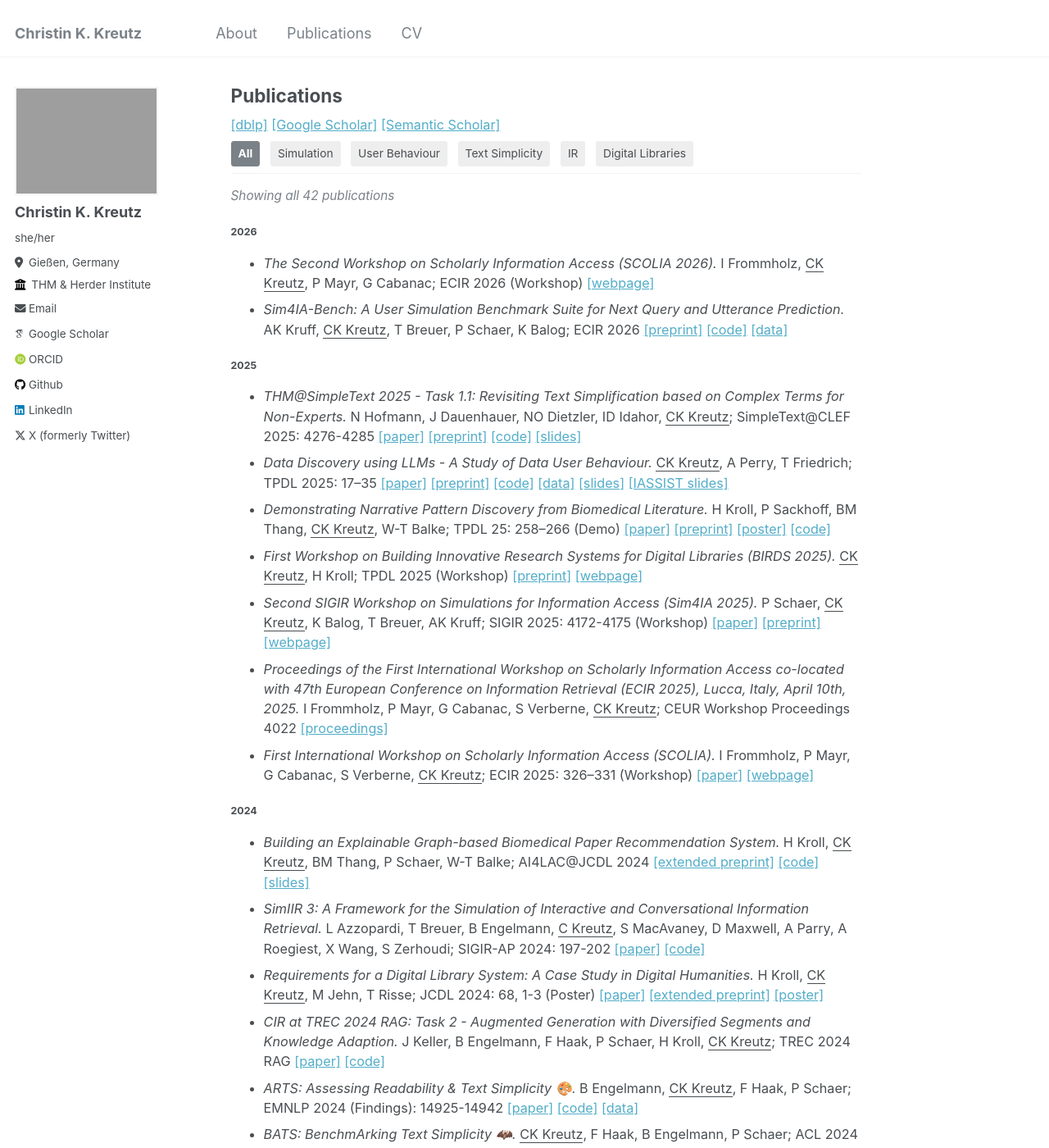
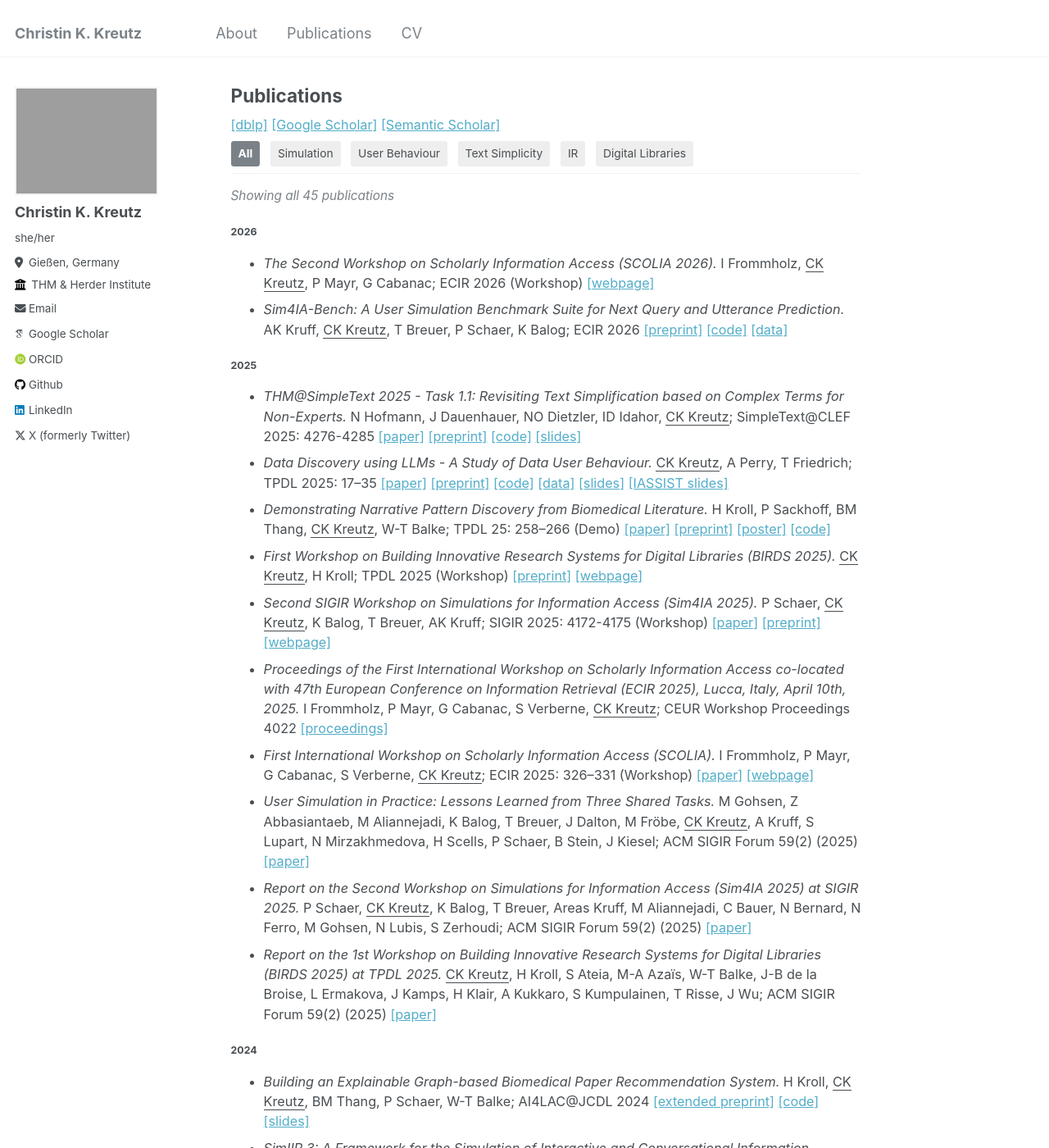
Before and after one commit to kreutzch/kreutzch.github.io, a Jekyll site: the page built from _pages/publications.md, in a window 1280 px wide and 1400 px high. Shown: the whole window at 82% size. Built offline with Jekyll 4.4.1, drawn with Linux system fonts in a browser that asks for light colours; some web fonts are replaced.

Commit message:
SIGIR Forum 59(2)

```diff
--- a/_pages/publications.md
+++ b/_pages/publications.md
@@ -89,6 +89,25 @@ I Frommholz, P Mayr, G Cabanac, S Verberne, <u>CK Kreutz</u>;
 ECIR 2025: 326–331 (Workshop)
 <a href="https://link.springer.com/chapter/10.1007/978-3-031-88720-8_50" target="_blank">[paper]</a>
 <a href="https://sites.google.com/view/bir-ws/scolia-2025" target="_blank">[webpage]</a>
+</li>
+
+<li class="pub-item" paper_categories="SIM IR"><i>User Simulation in Practice: Lessons Learned from Three Shared Tasks.</i>
+M Gohsen, Z Abbasiantaeb, M Aliannejadi, K Balog, T Breuer, J Dalton, M Fröbe, <u>CK Kreutz</u>, A Kruff, S Lupart, N Mirzakhmedova, H Scells, P Schaer, B Stein, J Kiesel;
+ACM SIGIR Forum 59(2) (2025)
+<a href="https://sigir.org/wp-content/uploads/2026/02/p03.pdf" target="_blank">[paper]</a>
+</li>
+
+
+<li class="pub-item" paper_categories="SIM IR"><i>Report on the Second Workshop on Simulations for Information Access (Sim4IA 2025) at SIGIR 2025.</i>
+P Schaer, <u>CK Kreutz</u>, K Balog, T Breuer, Areas Kruff, M Aliannejadi, C Bauer, N Bernard, N Ferro, M Gohsen, N Lubis, S Zerhoudi;
+ACM SIGIR Forum 59(2) (2025)
+<a href="https://sigir.org/wp-content/uploads/2026/02/p13.pdf" target="_blank">[paper]</a>
+</li>
+
+<li class="pub-item" paper_categories="DL UB"><i>Report on the 1st Workshop on Building Innovative Research Systems for Digital Libraries (BIRDS 2025) at TPDL 2025.</i>
+<u>CK Kreutz</u>, H Kroll, S Ateia, M-A Azaïs, W-T Balke, J-B de la Broise, L Ermakova, J Kamps, H Klair, A Kukkaro, S Kumpulainen, T Risse, J Wu;
+ACM SIGIR Forum 59(2) (2025)
+<a href="https://sigir.org/wp-content/uploads/2026/02/p17.pdf" target="_blank">[paper]</a>
 </li>
 </ul>
 
```
